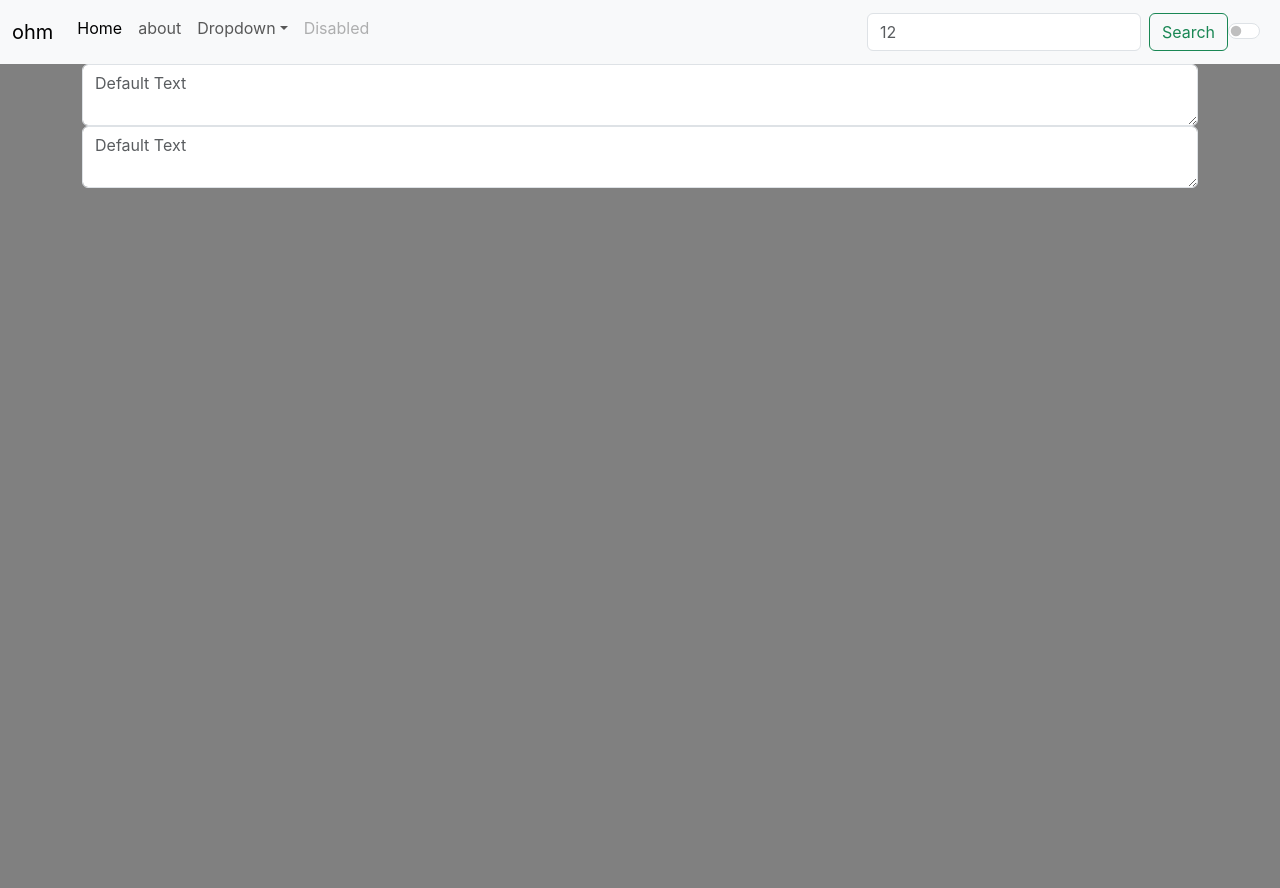
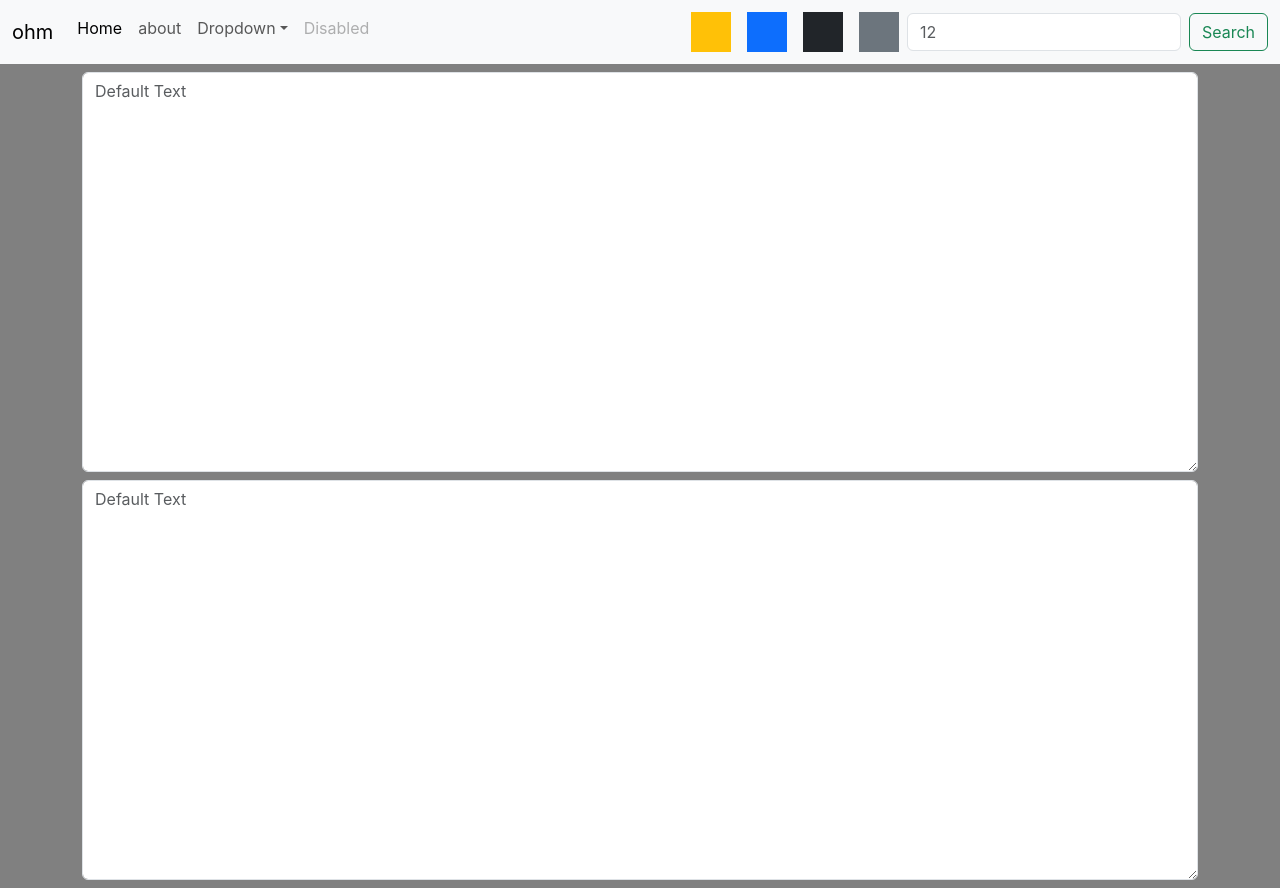
Before and after one commit to ohmvaghela/r_app, a React (Create React App) app: page /about in a window 1280 px wide. Before the commit the page ends 800 px from the top, so only its background shows below. Built offline with nearby package versions, Linux system fonts and the light colour scheme.

Commit message:
color changing navbar

```diff
--- a/src/App.js
+++ b/src/App.js
@@ -15,12 +15,23 @@ function App() {
   // document.body.style.backgroundColor = 'white'
   const [trig, trigHandle] = useState(false);
 
+  const removeColors = () =>{
+    document.body.classList.remove('bg-primary');
+    document.body.classList.remove('bg-secondary');
+    document.body.classList.remove('bg-dark');
+    document.body.classList.remove('bg-warning');
+  }
 
+  const colorChange = (color)=>{
+    console.log(color);
+    removeColors();
+    document.body.classList.add("bg-"+color);
+  }
   return (
 
     <>
     <Router>
-        <Navbar name="ohm" trig={trig} trigHandle={trigHandle} ></Navbar>
+        <Navbar name="ohm" trig={trig} trigHandle={trigHandle} colorChange={colorChange} ></Navbar>
         <Container ></Container>
 
       <Routes>
--- a/src/components/Container.js
+++ b/src/components/Container.js
@@ -10,8 +10,8 @@ export default function Container(props){
 return(
 <>
 
-<div className="container mb-6 " >
-    <textarea className="form-control" placeholder={text} onChange={handleChange} ></textarea>
+<div className="container mb-6 my-2" >
+    <textarea className="form-control" placeholder={text} onChange={handleChange}style={{height:'400px'}} ></textarea>
 </div>
 </>
 );}
--- a/src/components/Navbar.js
+++ b/src/components/Navbar.js
@@ -40,15 +40,18 @@ export default function Navbar(prop) {
                 <Link className="nav-link disabled">Disabled</Link>
               </li>
             </ul>
+
+            <div className='p-3 bg-warning mx-2'  onClick={()=>{prop.colorChange('warning')}}    style={{width:'40px', height:'40px'}}></div>
+            <div className='p-3 bg-primary mx-2'  onClick={()=>{prop.colorChange('primary')}}    style={{width:'40px', height:'40px'}}></div>
+            <div className='p-3 bg-dark mx-2'     onClick={()=>{prop.colorChange('dark')}}       style={{width:'40px', height:'40px'}}></div>
+            <div className='p-3 bg-secondary mx-2'onClick={()=>{prop.colorChange('secondary')}}  style={{width:'40px', height:'40px'}}></div>
+
             <form className="d-flex" role="search">
               <input className="form-control me-2" type="search" placeholder={prop.roll} aria-label="Search"/>
               <button className="btn btn-outline-success" type="submit">Search</button>
             </form>
 
-            <div className="form-check form-switch">
-              <input className="form-check-input" onClick={HandleClick} type="checkbox" role="switch" id="flexSwitchCheckDefault"/>
-              <label className="form-check-label" for="flexSwitchCheckDefault"></label>
-            </div>
+
 
           </div>
         </div>
```
